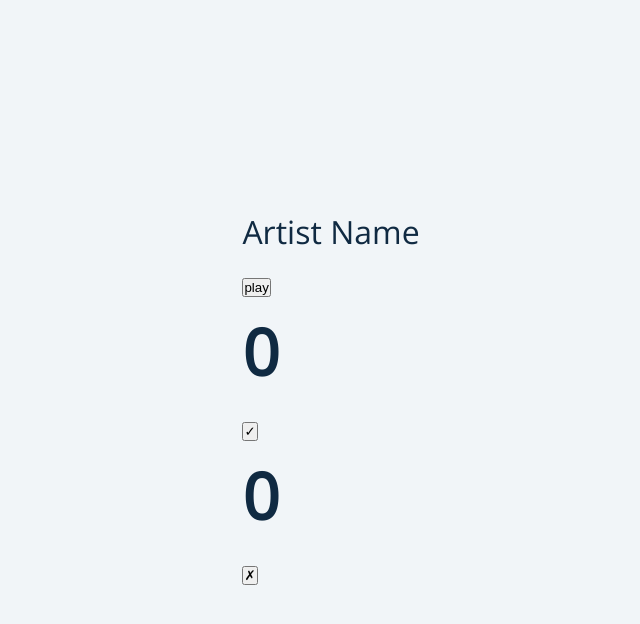
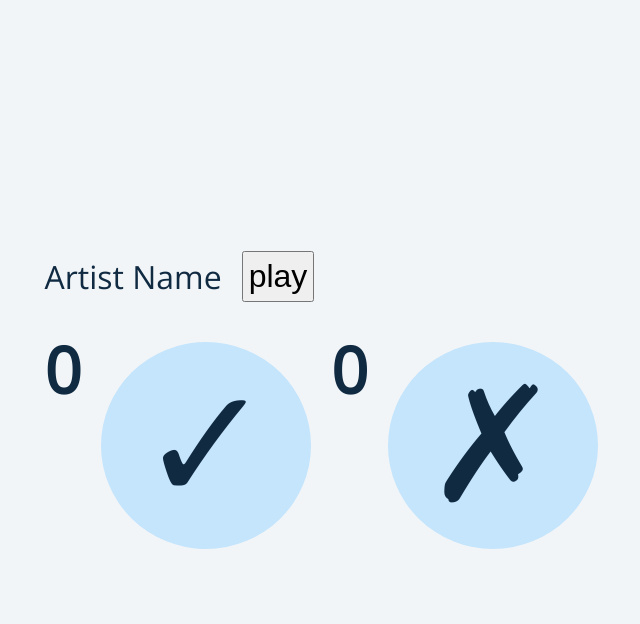
Before and after one commit to anhqm110/spotify-gtkya, a Flask app: template templates/poll.html in a window 1280 px wide. Shown: the top 624 px of the page, without its empty margins (309-949 px from the left). Run offline with Flask 2, Linux system fonts and the light colour scheme; the template is opened without the code that fills it, so the values that code supplies are empty.

Commit message:
css ver2

```diff
--- a/static/styles/style.css
+++ b/static/styles/style.css
@@ -70,21 +70,58 @@ body {
   justify-items: center;
   align-items: center;
   border-radius: 25px;
-  padding-top: 4rem;
+  padding-top: 3.5rem;
+  box-shadow: 0 0 10px var(--clr-black);
 }
 
 #login_form {
   align-self: flex-start;
+  position: relative;
   display: grid;
   justify-items: center;
   align-items: center;
 }
 
 .login_class {
+  flex: 1;
+  border: none;
+  min-width: 0;
   font-size: 2rem;
   margin-bottom: 1rem;
+  border-radius: 5px;
+  padding: 3px;
+  box-shadow: 0 0 3px var(--clr-black);
 }
 
 #login_submit {
   padding: 4px;
 }
+
+button {
+  width: auto;
+  padding: 5px;
+  font-size: 2rem;
+  margin: 20px;
+}
+
+#option_bar {
+  display: flex;
+}
+
+.option_buttons {
+  background: var(--clr-primary-9);
+  color: var(--clr-grey-1);
+  border: none;
+  font-size: 10rem;
+  padding: 10px;
+  border-radius: 100%;
+  width: 210px;
+}
+
+#artist_profile {
+  display: flex;
+  align-self: flex-start;
+  position: relative;
+  justify-items: center;
+  align-items: center;
+}
```
Also changed, not shown: 3 other files.
